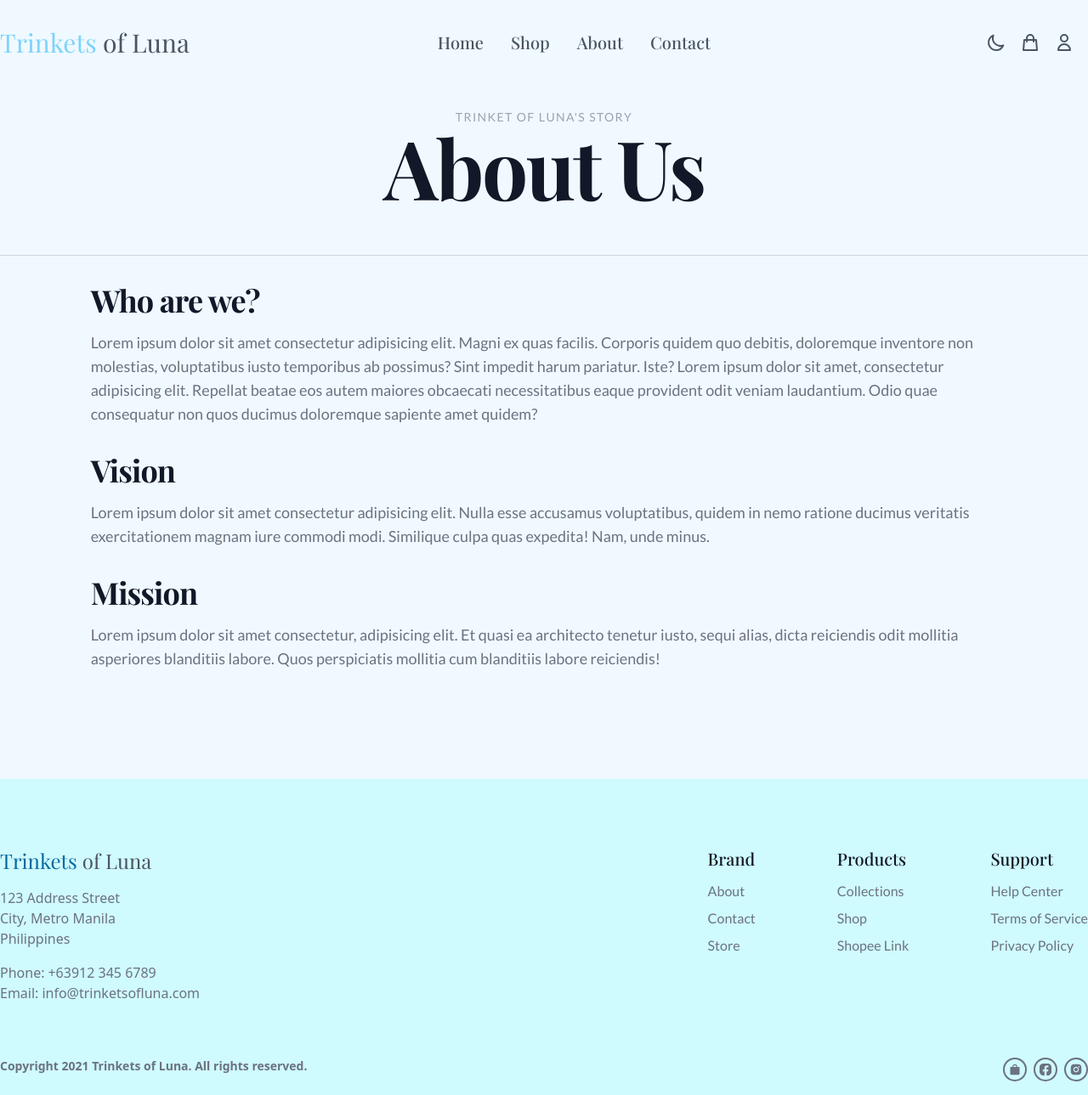
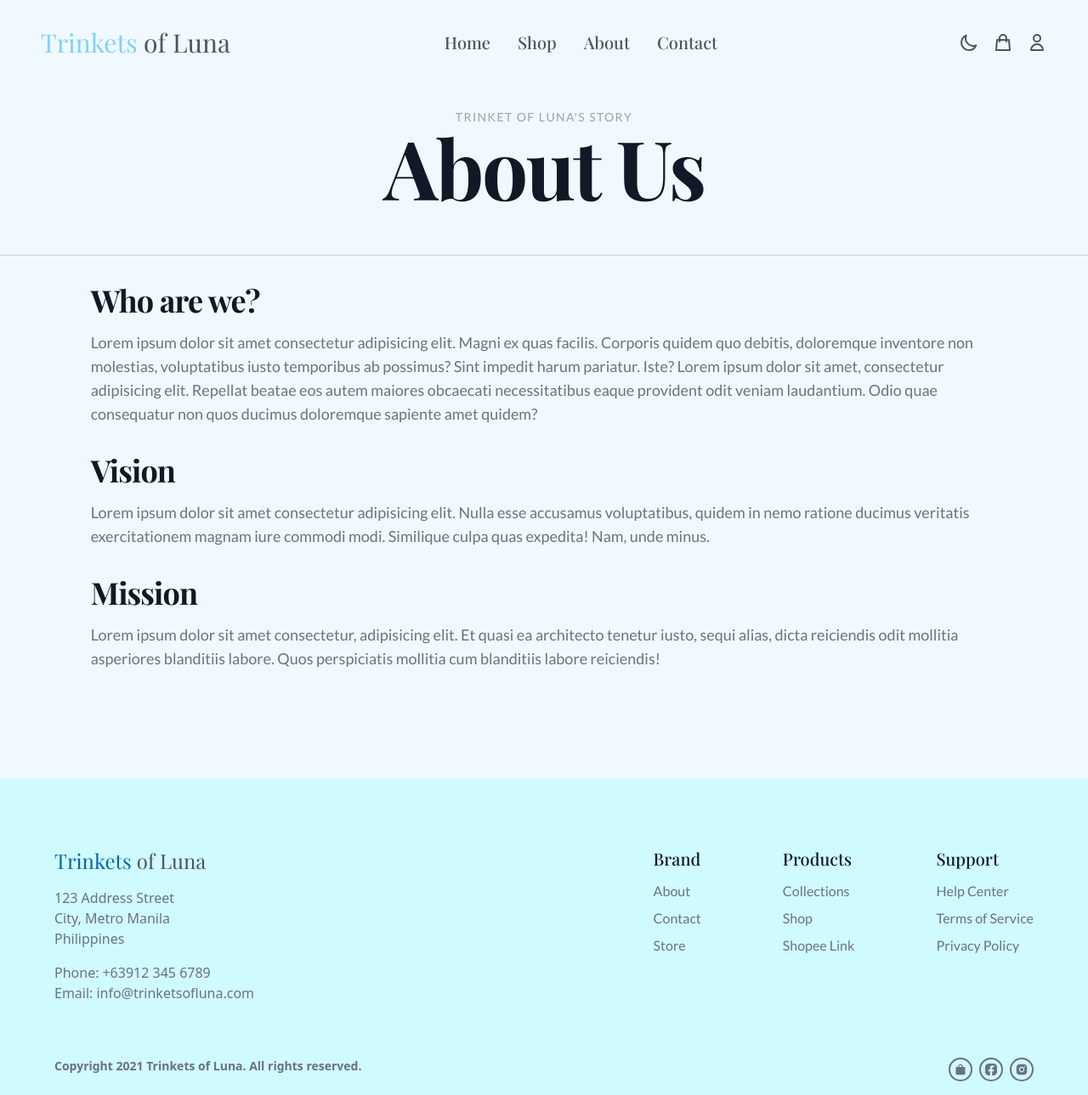
Before and after one commit to cedricquitor/trinketsofluna-ecommerce-web-app, a React (Create React App) app: page /about in a window 1280 px wide. Shown: the whole page at 85% size. Built offline with nearby package versions, Linux system fonts and the light colour scheme; no server answers.

Commit message:
Fixed homepage mobile responsiveness

```diff
--- a/src/components/Footer.jsx
+++ b/src/components/Footer.jsx
@@ -6,10 +6,10 @@ import { FaFacebookSquare } from "react-icons/fa";
 const Footer = () => {
   return (
     <footer className="bg-cyan-100 pt-12 pb-8 lg:pt-20 lg:pb-4 mt-12 dark:bg-gray-700 transition duration-500">
-      <div className="container mx-auto flex flex-col">
+      <div className="container flex flex-col lg:mx-auto">
         {/* Top Part */}
         <div className="mb-8 flex flex-col lg:flex-row lg:justify-between">
-          <div className="lg:w-1/4 text-gray-500 dark:text-gray-400 mx-auto lg:mx-0">
+          <div className="lg:w-1/4 text-gray-500 dark:text-gray-400 mx-auto lg:mx-16 2xl:mx-0">
             <Link to="/" className="text-3xl md:text-4xl lg:text-2xl font-playfair text-gray-600 dark:text-zinc-100">
               <span className="text-sky-700 dark:text-sky-500">Trinkets</span> of Luna
             </Link>
@@ -27,7 +27,7 @@ const Footer = () => {
               <strong className="font-medium mr-1">Email:</strong>info@trinketsofluna.com
             </p>
           </div>
-          <div className="lg:w-3/5 flex flex-col lg:flex-row justify-end mt-6 lg:mt-0">
+          <div className="lg:w-3/5 flex flex-col lg:flex-row justify-end mt-6 lg:mt-0 lg:mx-16 2xl:mx-0">
             <div className="mx-auto lg:mx-12 mt-2 lg:mt-0">
               <h4 className="lg:mb-2 text-lg md:text-xl text-gray-900 font-playfair font-medium dark:text-zinc-100 text-center lg:text-left">Brand</h4>
               <ul className="text-gray-500 font-lato leading-loose dark:text-gray-400 flex lg:block">
@@ -55,7 +55,7 @@ const Footer = () => {
           </div>
         </div>
         {/* Bottom Part */}
-        <div className="flex flex-col lg:flex-row justify-between lg:mt-8">
+        <div className="flex flex-col lg:flex-row justify-between lg:mt-8 lg:mx-16 2xl:mx-0">
           <div className="mx-auto mb-2 lg:mb-0 lg:mx-0">
             <h1 className="font-semibold text-sm text-gray-500 dark:text-gray-400">Copyright 2021 Trinkets of Luna. All rights reserved.</h1>
           </div>
--- a/src/components/Hero.jsx
+++ b/src/components/Hero.jsx
@@ -4,10 +4,10 @@ import { Link } from "react-router-dom";
 const Hero = () => {
   return (
     <section className="container mx-auto relative overflow-hidden grid lg:grid-cols-2 sm:grid-cols-1">
-      <div className="relative before:absolute before:-top-5 before:w-full before:h-full before:bg-sky-300 before:dark:bg-sky-500">
-        <img className="hidden lg:block absolute left-6 top-5 h-full w-full object-cover rounded-tl-full lg:w-[100%] inset-0" src="https://pbs.twimg.com/media/FEzJSkyVIAcTBeq?format=jpg&name=medium" alt="A Trinket of Luna jewelry" />
+      <div className="relative before:absolute before:-top-5 lg:before:w-[90%] lg:before:h-[100%] 2xl:before:w-full 2xl:before:h-full before:bg-sky-300 before:dark:bg-sky-500 lg:ml-12 2xl:ml-0">
+        <img className="hidden lg:block absolute left-6 top-5 h-full w-full object-cover rounded-tl-full lg:w-[90%] 2xl:w-[100%] inset-0" src="https://pbs.twimg.com/media/FEzJSkyVIAcTBeq?format=jpg&name=medium" alt="A Trinket of Luna jewelry" />
       </div>
-      <div className="max-w-7xl mx-auto">
+      <div className="max-w-7xl mx-auto lg:mr-8 2xl:mr-0">
         <div className="relative pb-8 sm:pb-16 md:pb-20 lg:max-w-2xl lg:w-full lg:pb-28 xl:pb-32">
           <main className="mt-10 mx-auto max-w-7xl px-4 sm:mt-12 sm:px-6 md:mt-16 lg:mt-20 lg:px-8 xl:mt-28">
             <div className="sm:text-center lg:text-left">
--- a/src/components/Navbar.jsx
+++ b/src/components/Navbar.jsx
@@ -51,7 +51,7 @@ const Navbar = () => {
             Contact
           </Link>
         </div>
-        <div className="nav__itemContainer">
+        <div className="nav__itemContainer lg:mr-8 2xl:mr-0">
           {colorTheme === "light" ? (
             <span onClick={() => setTheme(colorTheme)}>
               <svg xmlns="http://www.w3.org/2000/svg" className={isScrolled ? "nav__item--secondary h-4 w-4" : "nav__item--secondary h-6 w-6"} fill="none" viewBox="0 0 24 24" stroke="currentColor">
--- a/src/components/Slider.jsx
+++ b/src/components/Slider.jsx
@@ -58,7 +58,7 @@ const Slider = () => {
       <div className="flex justify-center items-center">
         <div className="relative w-full h-full flex items-center">
           {/* Left Arrow */}
-          <BsArrowLeftSquare onClick={slideLeft} className="h-12 w-12 absolute left-0 text-sky-200 shadow-sm transition cursor-pointer opacity-40 hover:opacity-100 hidden md:block dark:text-gray-700" />
+          <BsArrowLeftSquare onClick={slideLeft} className="h-8 w-8 lg:h-10 lg:w-10 2xl:h-12 2xl:w-12 ml-2 z-10 absolute left-0 text-sky-200 shadow-sm transition cursor-pointer opacity-40 hover:opacity-100 hidden md:block dark:text-gray-700" />
           {/* Slider Content */}
           <div id="scroll" className="slider__slides w-11/12 h-full whitespace-nowrap overflow-x-scroll mx-auto scrollbar scroll-smooth">
             {featuredSlide.map((slide, slideIndex) => {
@@ -84,7 +84,7 @@ const Slider = () => {
             })}
           </div>
           {/* Right Arrow */}
-          <BsArrowRightSquare onClick={slideRight} className="h-8 w-8 lg:h-10 lg:w-10 2xl:h-12 2xl:w-12 absolute right-0 text-sky-200 shadow-sm transition cursor-pointer opacity-50 hover:opacity-100 hidden md:block dark:text-gray-700" />
+          <BsArrowRightSquare onClick={slideRight} className="h-8 w-8 lg:h-10 lg:w-10 2xl:h-12 2xl:w-12 mr-2 z-10 absolute right-0 text-sky-200 shadow-sm transition cursor-pointer opacity-50 hover:opacity-100 hidden md:block dark:text-gray-700" />
         </div>
       </div>
     </section>
--- a/src/styles/styles.css
+++ b/src/styles/styles.css
@@ -37,6 +37,7 @@
 
   .nav__logo {
     @apply font-playfair text-gray-600
+    lg:ml-12 2xl:ml-0
     dark:text-zinc-100;
   }
 
```
